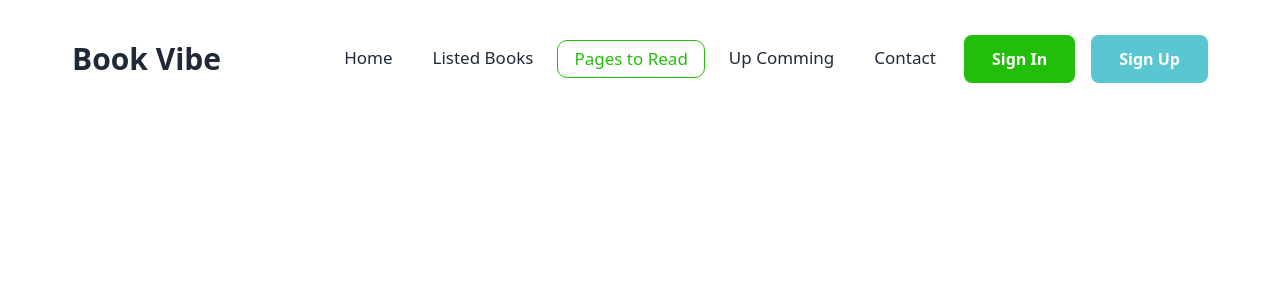
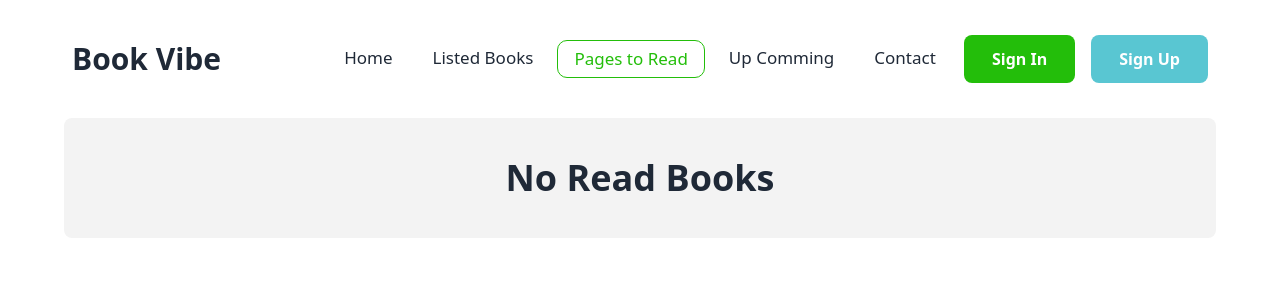
Before and after one commit to sagorcnits/book-vibe, a React (Vite) app: page /pages_Read in a window 1280 px wide. Shown: the top 300 px of the page. Built offline with nearby package versions, Linux system fonts and the light colour scheme.

Commit message:
pages to read condition render

```diff
--- a/src/pages/pageRead/PageRead.jsx
+++ b/src/pages/pageRead/PageRead.jsx
@@ -39,7 +39,7 @@ const PageRead = () => {
 
   return (
     <>
-     { bookData.length > 0 &&
+     { bookData.length > 0 ?
     <div className="md:w-[90%] h-[300px] md:h-[500px] flex justify-center items-center mx-auto bg-[rgba(19,19,19,0.03)] rounded-2xl">
 
     <ResponsiveContainer>
@@ -71,7 +71,7 @@ const PageRead = () => {
           </Bar>
         </BarChart>
         </ResponsiveContainer>
-    </div>
+    </div> : <h1  className=" bg-[rgba(19,19,19,0.05)] text-center py-10 rounded-lg  text-4xl font-bold">No Read Books</h1>
       }
     </>
   );
```
Also changed, not shown: 1 other file (tests, documents, lock files or other folders).
